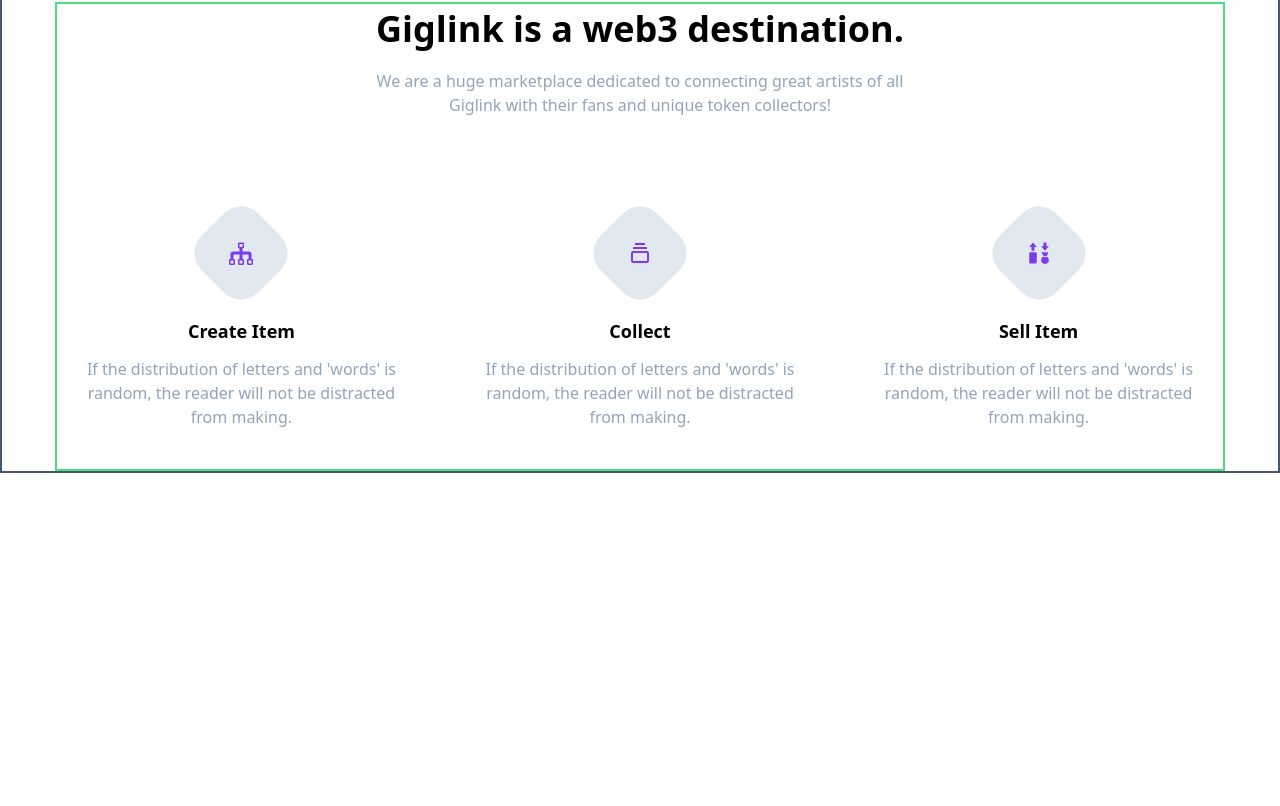
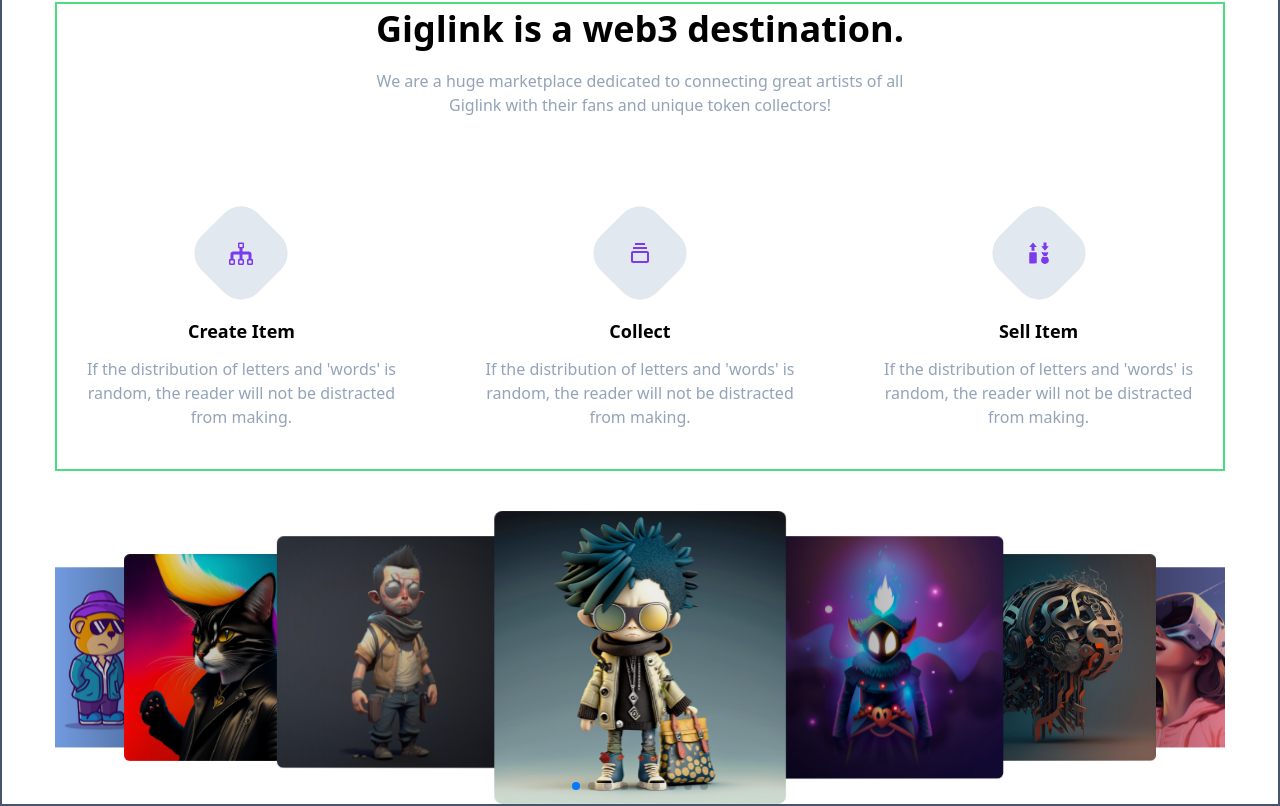
Before and after one commit to shabbirbd/NFThub, a React (Vite) app: page / in a window 1280 px wide. Shown: the part 1450-2256 px from the top of the page. Before the commit the page ends 1923 px from the top, so only its background shows below. Built offline with nearby package versions, Linux system fonts and the light colour scheme.

Commit message:
adding component

```diff
--- /dev/null
+++ b/src/components/NftSlider.jsx
@@ -0,0 +1,42 @@
+import React from 'react';
+import 'swiper/css';
+import 'swiper/css/effect-coverflow';
+import 'swiper/css/pagination';
+import { EffectCoverflow, Pagination } from 'swiper/modules';
+import { Swiper, SwiperSlide } from 'swiper/react';
+import { nfts } from '../data/nfts';
+
+const NftSlider = () => {
+    return (
+        <>
+            <Swiper
+                effect={'coverflow'}
+                grabCursor={true}
+                centeredSlides={true}
+                loop={true}
+                slidesPerView={4}
+                coverflowEffect={{
+                rotate: 0,
+                stretch: 0,
+                depth: 100,
+                modifier: 2.5,
+                }}
+                pagination={true}
+                modules={[EffectCoverflow, Pagination]}
+                className="mySwiper  w-11/12"
+            >
+                {
+                    nfts?.map((item, i)=>(
+                        <SwiperSlide key={i}>
+                            <div className='h-auto max-w-sm'>
+                                <img src={item} className='rounded-lg' />
+                            </div>
+                        </SwiperSlide>
+                    ))
+                }
+            </Swiper>
+        </>
+    );
+};
+
+export default NftSlider;
--- /dev/null
+++ b/src/data/nfts.js
@@ -0,0 +1,11 @@
+import nft1 from '../assets/nft1.jpg';
+import nft2 from '../assets/nft2.jpg';
+import nft3 from '../assets/nft3.jpg';
+import nft4 from '../assets/nft4.jpg';
+import nft5 from '../assets/nft5.jpg';
+import nft6 from '../assets/nft6.jpg';
+import nft7 from '../assets/nft7.jpg';
+import nft8 from '../assets/nft8.jpg';
+import nft9 from '../assets/nft9.jpg';
+
+export const nfts = [nft1, nft2, nft3,nft4, nft5,nft6,nft7, nft8, nft9];
--- a/src/pages/Home.jsx
+++ b/src/pages/Home.jsx
@@ -1,6 +1,7 @@
 import React from 'react';
 import Hero from '../components/Hero';
 import Layout from '../components/Layout';
+import NftSlider from '../components/NftSlider';
 import Process from '../components/Process';
 import TopSellers from '../components/TopSellers';
 
@@ -10,6 +11,7 @@
             <Hero/>
             <TopSellers/>
             <Process/>
+            <NftSlider/>
         </Layout>
     );
 };
```
